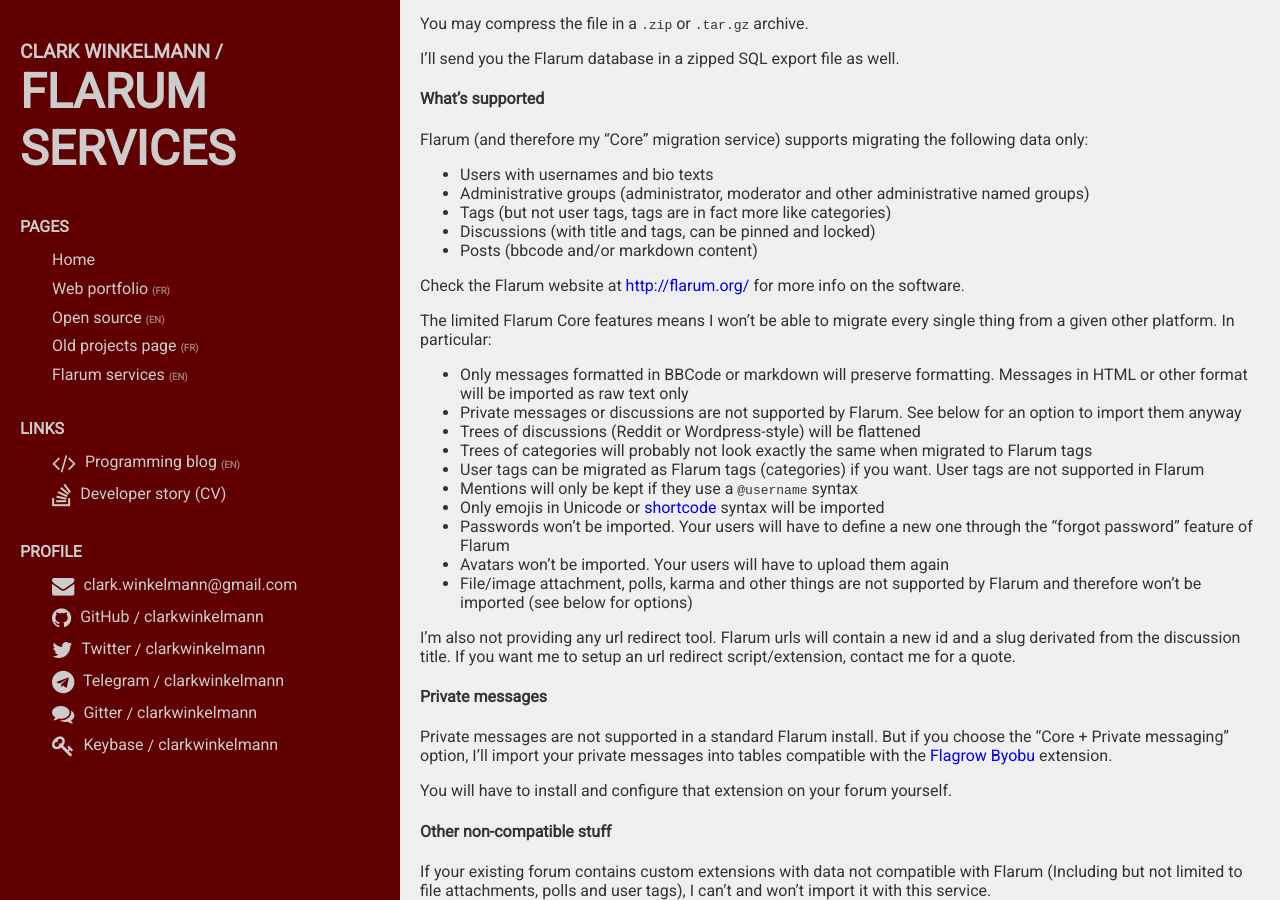
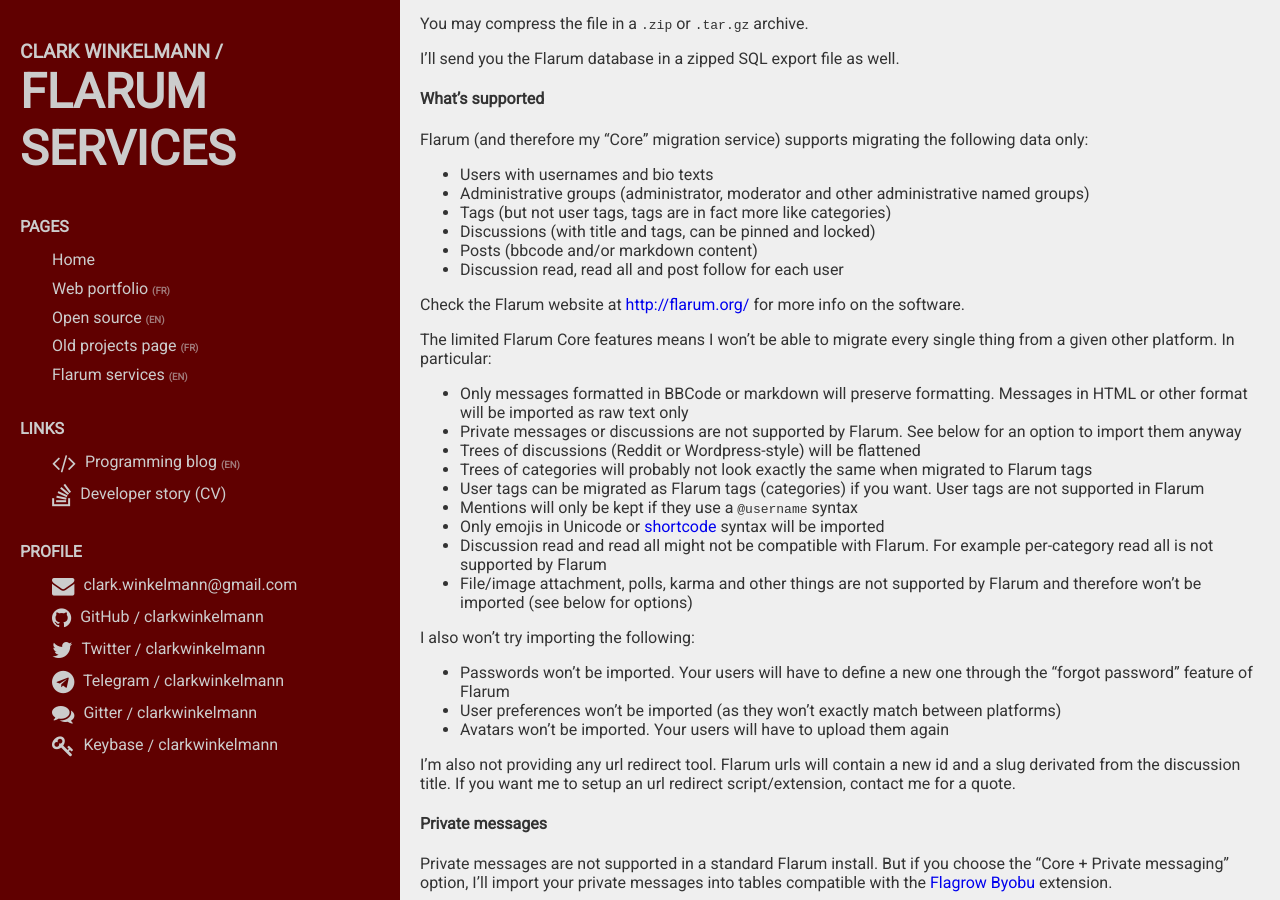
Before and after one commit to clarkwinkelmann/clarkwinkelmann.com, a Jekyll site: the page built from flarum-services.md, in a window 1280 px wide and 900 px high, scrolled down 1704 px. Built offline with Jekyll 4.4.1, drawn with Linux system fonts in a browser that asks for light colours; comment, search, counter and statistics services are not loaded.

Commit message:
Flarum service update

```diff
--- a/flarum-services.md
+++ b/flarum-services.md
@@ -100,6 +100,7 @@
 - Tags (but not user tags, tags are in fact more like categories)
 - Discussions (with title and tags, can be pinned and locked)
 - Posts (bbcode and/or markdown content)
+- Discussion read, read all and post follow for each user
 
 Check the Flarum website at <http://flarum.org/> for more info on the software.
 
@@ -113,9 +114,14 @@
 - User tags can be migrated as Flarum tags (categories) if you want. User tags are not supported in Flarum
 - Mentions will only be kept if they use a `@username` syntax
 - Only emojis in Unicode or [shortcode](https://emoji.codes/) syntax will be imported
+- Discussion read and read all might not be compatible with Flarum. For example per-category read all is not supported by Flarum
+- File/image attachment, polls, karma and other things are not supported by Flarum and therefore won't be imported (see below for options)
+
+I also won't try importing the following:
+
 - Passwords won't be imported. Your users will have to define a new one through the "forgot password" feature of Flarum
+- User preferences won't be imported (as they won't exactly match between platforms)
 - Avatars won't be imported. Your users will have to upload them again
-- File/image attachment, polls, karma and other things are not supported by Flarum and therefore won't be imported (see below for options)
 
 I'm also not providing any url redirect tool.
 Flarum urls will contain a new id and a slug derivated from the discussion title.
```
